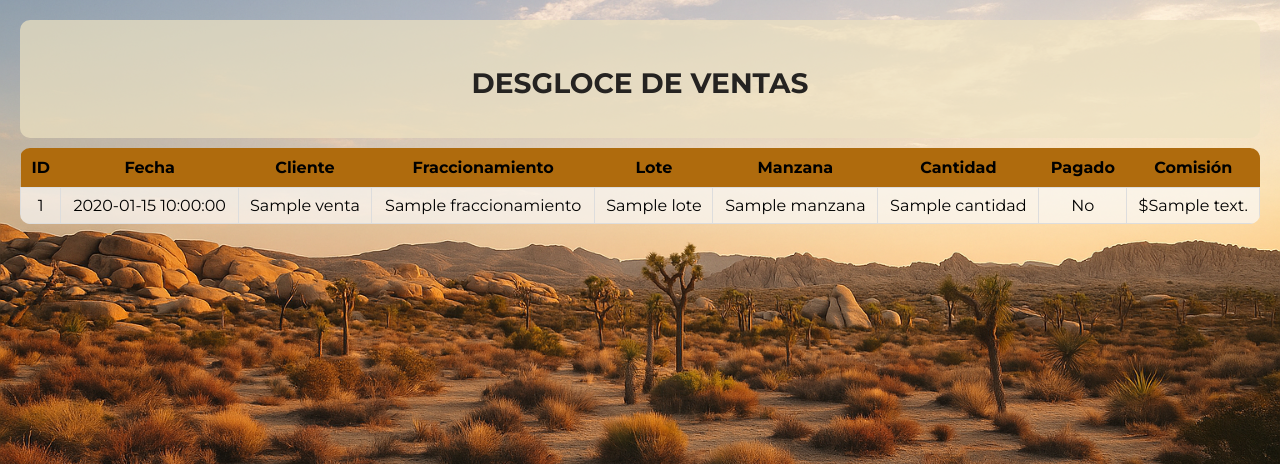
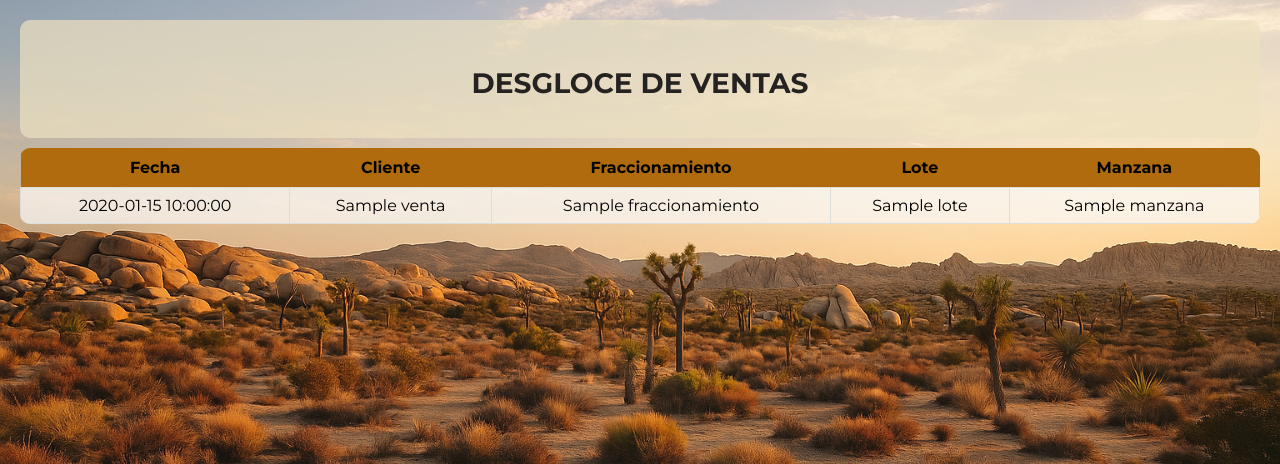
Before and after one commit to MartinCinco/Software-MESON, a Flask app: template app/templates/pagModuloVentas.html in a window 1280 px wide. Shown: the part 100-564 px from the top of the page. Run offline with Flask 3, Linux system fonts and the light colour scheme; the template is opened without the code that fills it: most values are stand-ins (such as "Sample title", 1, 10 or a date in 2020).

Commit message:
cambio en ventas

```diff
--- a/app/routes.py
+++ b/app/routes.py
@@ -105,7 +105,7 @@
     per_page = 50
     offset = (page - 1) * per_page
 
-    query = "SELECT * FROM ventas ORDER BY fecha DESC LIMIT ? OFFSET ?"
+    query = "SELECT fecha, nombre_cliente, fraccionamiento, lote, manzana FROM ventas ORDER BY fecha DESC LIMIT ? OFFSET ?"
     count_query = "SELECT COUNT(*) FROM ventas"
 
     conn = get_db_connection()
--- a/app/templates/pagModuloVentas.html
+++ b/app/templates/pagModuloVentas.html
@@ -206,29 +206,22 @@
         <table style="width:100%; border-collapse: collapse; margin-top: 20px;">
             <thead>
                 <tr style="background-color: #af6b0d; color: f0cf94;">
-                    <th style="padding: 10px; border: none;">ID</th>
                     <th style="padding: 10px; border: none;">Fecha</th>
                     <th style="padding: 10px; border: none;">Cliente</th>
                     <th style="padding: 10px; border: none;">Fraccionamiento</th>
                     <th style="padding: 10px; border: none;">Lote</th>
                     <th style="padding: 10px; border: none;">Manzana</th>
-                    <th style="padding: 10px; border: none;">Cantidad</th>
-                    <th style="padding: 10px; border: none;">Pagado</th>
-                    <th style="padding: 10px; border: none;">Comisión</th>
                 </tr>
             </thead>
             <tbody>
                 {% for v in ventas %}
                 <tr style="background-color: {{ loop.index0 % 2 == 0 and 'rgba(249, 249, 249, 0.7)' or 'rgba(237, 225, 192, 0.7)' }};">
-                    <td style="padding: 8px; border: 1px solid #ddd;">{{ v['id'] }}</td>
+
                     <td style="padding: 8px; border: 1px solid #ddd;">{{ v['fecha'] }}</td>
                     <td style="padding: 8px; border: 1px solid #ddd;">{{ v['nombre_cliente'] }}</td>
                     <td style="padding: 8px; border: 1px solid #ddd;">{{ v['fraccionamiento'] }}</td>
                     <td style="padding: 8px; border: 1px solid #ddd;">{{ v['lote'] }}</td>
                     <td style="padding: 8px; border: 1px solid #ddd;">{{ v['manzana'] }}</td>
-                    <td style="padding: 8px; border: 1px solid #ddd;">{{ v['cantidad'] }}</td>
-                    <td style="padding: 8px; border: 1px solid #ddd;">{{ 'Sí' if v['pagado'] else 'No' }}</td>
-                    <td style="padding: 8px; border: 1px solid #ddd;">${{ v['comision'] }}</td>
                 </tr>
                 {% endfor %}
             </tbody style="background-color: transparent;">
```
